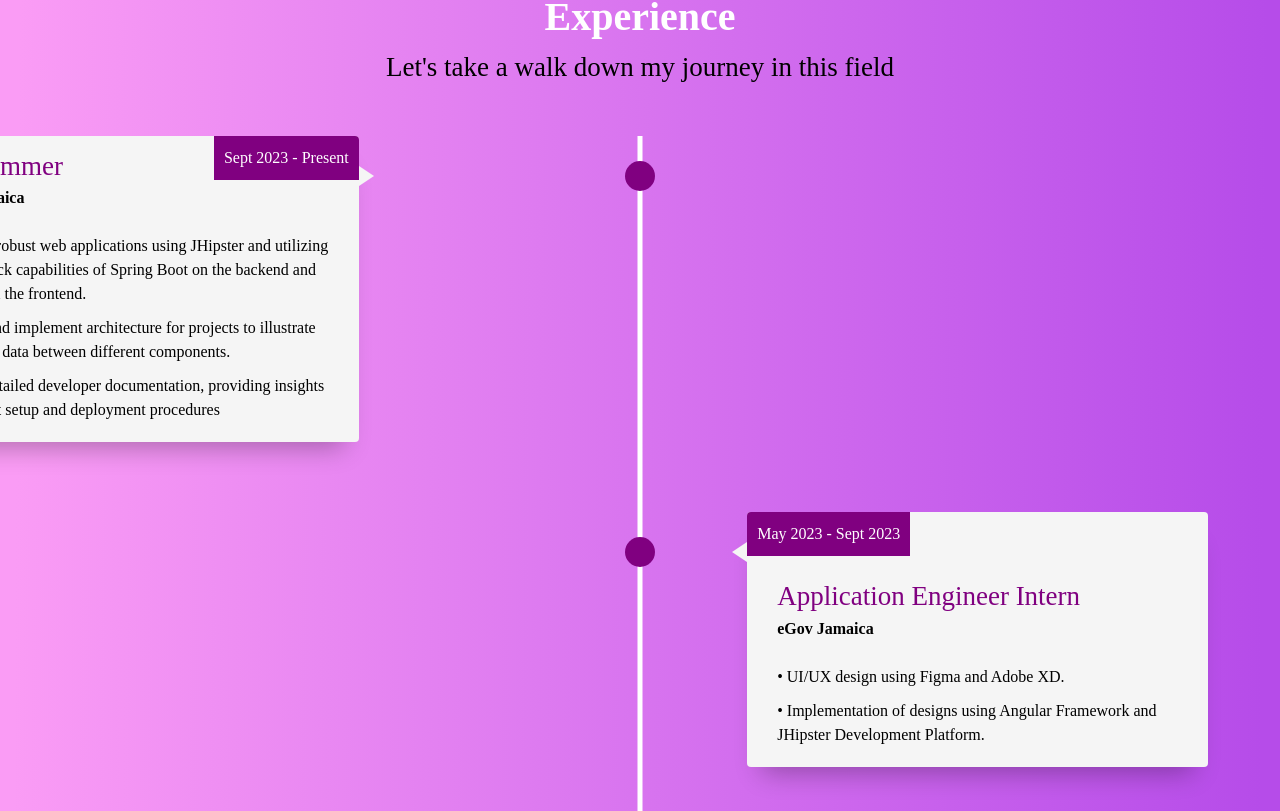
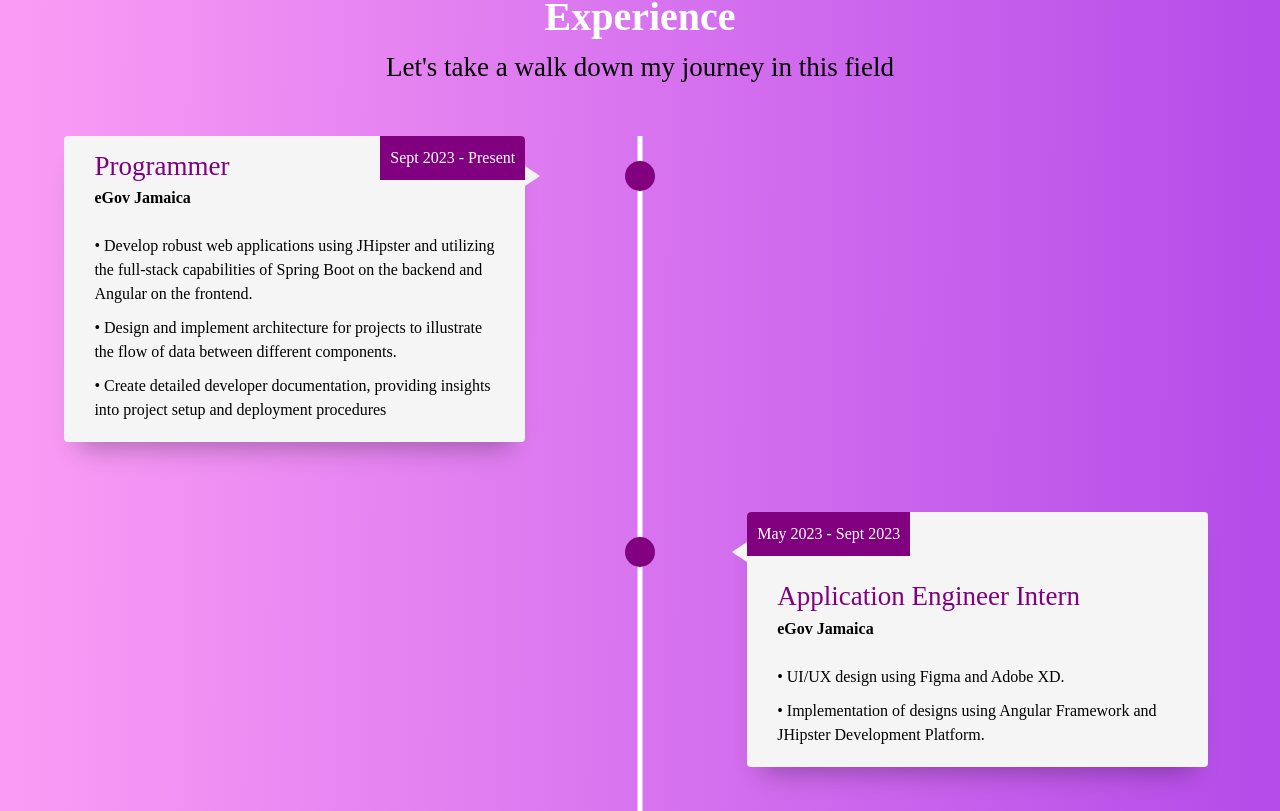
Before and after one commit to sedecrem/React-Web-Developer-Website-MSmith, a React (Create React App) app: page / in a window 1280 px wide. Shown: the part 2069-2880 px from the top of the page. Built offline with nearby package versions, Linux system fonts and the light colour scheme; a web font is replaced by a local one.

Commit message:
Fixing deployment configurations

```diff
--- a/src/components/Experience.css
+++ b/src/components/Experience.css
@@ -302,7 +302,7 @@
 .timeline-item {
     width: 80%;
     margin-bottom: 70px;
-    margin-left: -15%;
+    margin-left: -2%;
 }
 
 .timeline-item-right {
```
